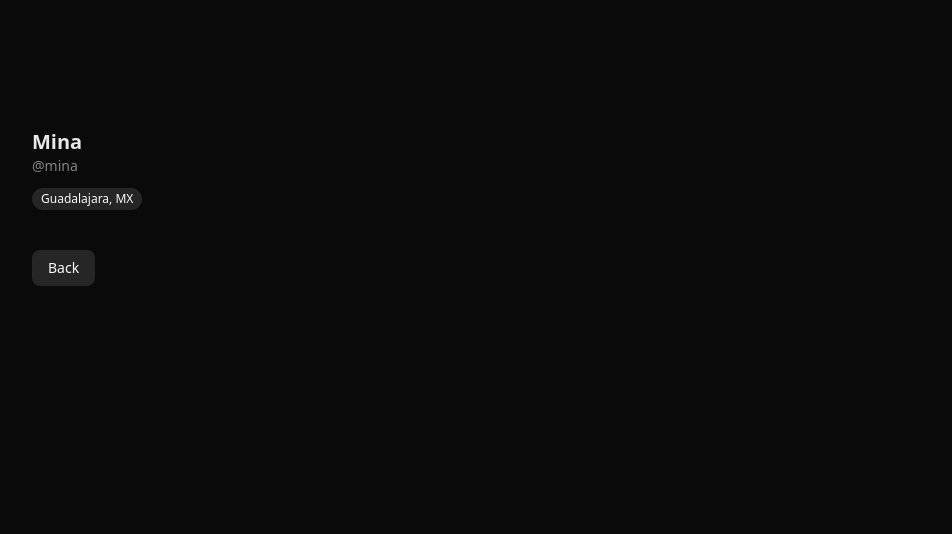
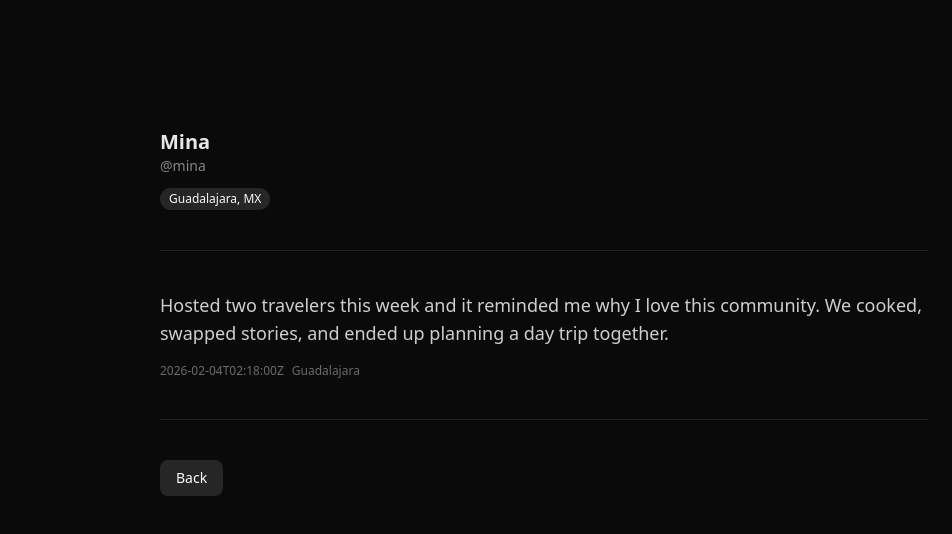
Before and after one commit to wallace-software/couchsurfing-takehome, a Next.js app: page /posts/p_001 in a window 1280 px wide. Shown: the top 534 px of the page, without its empty margins (96-1048 px from the left). Built offline with nearby package versions, Linux system fonts and the light colour scheme.

Commit message:
feat: add post portion of details page, officially completing the assignment, any further work will be cleanup or refactoring

```diff
--- a/app/page.tsx
+++ b/app/page.tsx
@@ -10,7 +10,7 @@ export default async function Home() {
 
   return (
     <div className="flex min-h-screen items-center justify-center bg-background">
-      <main className="flex min-h-screen w-full max-w-6xl flex-col items-center justify-start py-32 px-16 bg-background">
+      <main className="flex min-h-screen w-full max-w-6xl flex-col items-center justify-start py-16 lg:py-32 px-8 lg:px-16 bg-background">
         <UserProfile user={user} />
         <Separator className="my-10" />
         <Suspense fallback={<Loading />}>
--- a/app/posts/[id]/page.tsx
+++ b/app/posts/[id]/page.tsx
@@ -1,5 +1,7 @@
+import { PostDetails } from "@/components/posts/PostDetails";
 import { FriendProfile } from "@/components/profile/FriendProfile";
 import { Button } from "@/components/ui/button";
+import { Separator } from "@/components/ui/separator";
 import { getFriend, getPost } from "@/lib/api";
 import Link from "next/link";
 
@@ -15,8 +17,11 @@ export default async function PostPage({
 
   return (
     <div className="flex min-h-screen items-center justify-center bg-background">
-      <main className="flex min-h-screen w-full max-w-6xl flex-col items-start justify-start gap-10 py-32 px-16 bg-background">
+      <main className="flex min-h-screen w-full max-w-4xl flex-col items-start justify-start gap-10 py-16 lg:py-32 px-8 lg:px-16 bg-background">
         <FriendProfile friend={friend} />
+        <Separator />
+        <PostDetails post={post} />
+        <Separator />
         <Button asChild variant="secondary">
           <Link href="/">Back</Link>
         </Button>
--- /dev/null
+++ b/components/posts/PostDetails.tsx
@@ -0,0 +1,27 @@
+import { Post } from "@/types/Post";
+
+type PostDetailsProps = {
+  post: Post | null;
+};
+export async function PostDetails({ post }: PostDetailsProps) {
+  return (
+    <div className="group flex flex-col gap-4 overflow-y-auto">
+      <p className="text-lg text-white/80 transition-colors transition-300 group-hover:text-white">
+        {post?.body}
+      </p>
+
+      <div className="flex gap-2">
+        {post?.createdAt && (
+          <p className="text-xs text-white/40  transition-colors transition-300 group-hover:text-white/60">
+            {post.createdAt}
+          </p>
+        )}
+        {post?.location && (
+          <p className="text-xs text-white/40  transition-colors transition-300 group-hover:text-white/60">
+            {post.location}
+          </p>
+        )}
+      </div>
+    </div>
+  );
+}
--- a/lib/api/index.ts
+++ b/lib/api/index.ts
@@ -14,7 +14,7 @@ export async function getUser(): Promise<User> {
 }
 
 export async function getPosts(): Promise<Post[]> {
-  await delay(NETWORK_DELAY_MS * 6);
+  await delay(NETWORK_DELAY_MS * 4);
   return structuredClone(posts);
 }
 
```
